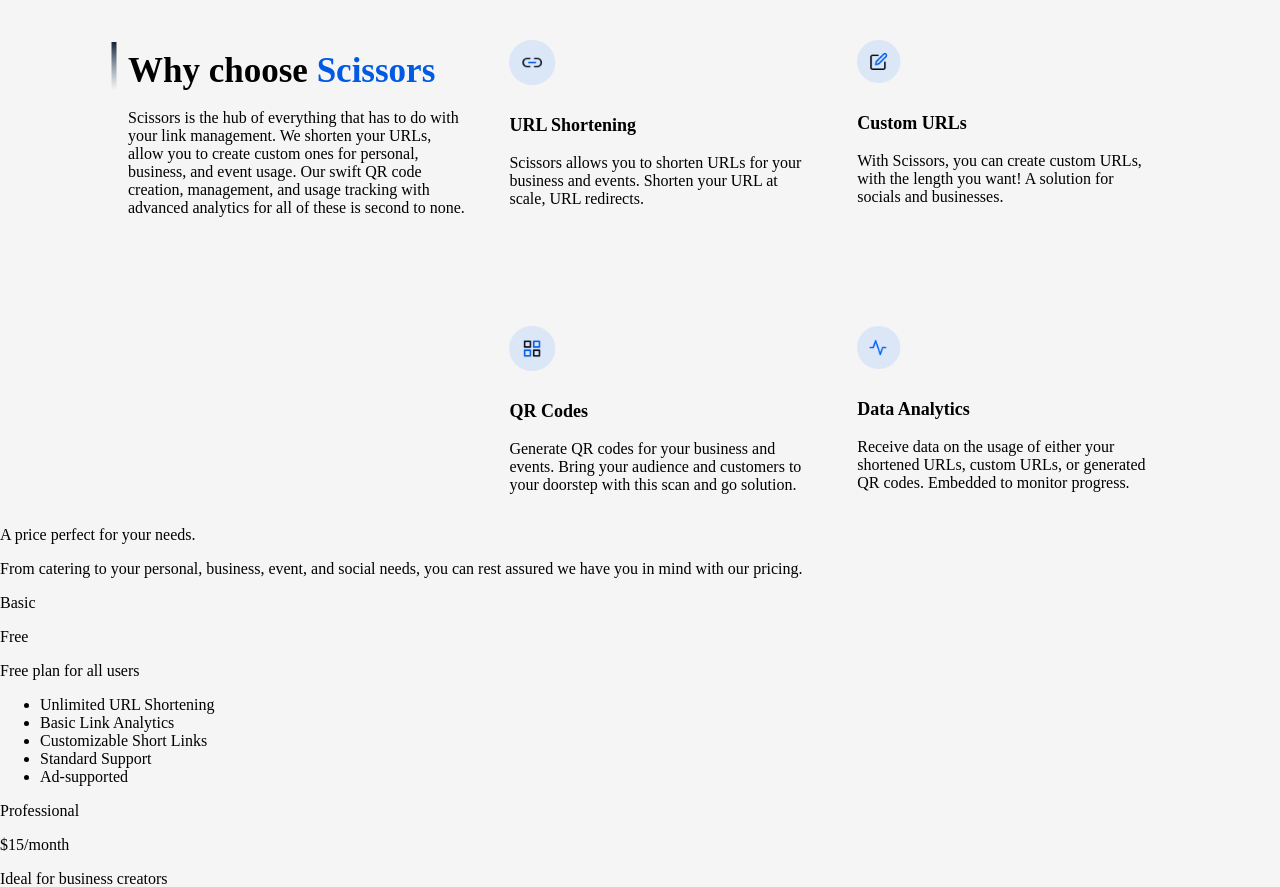
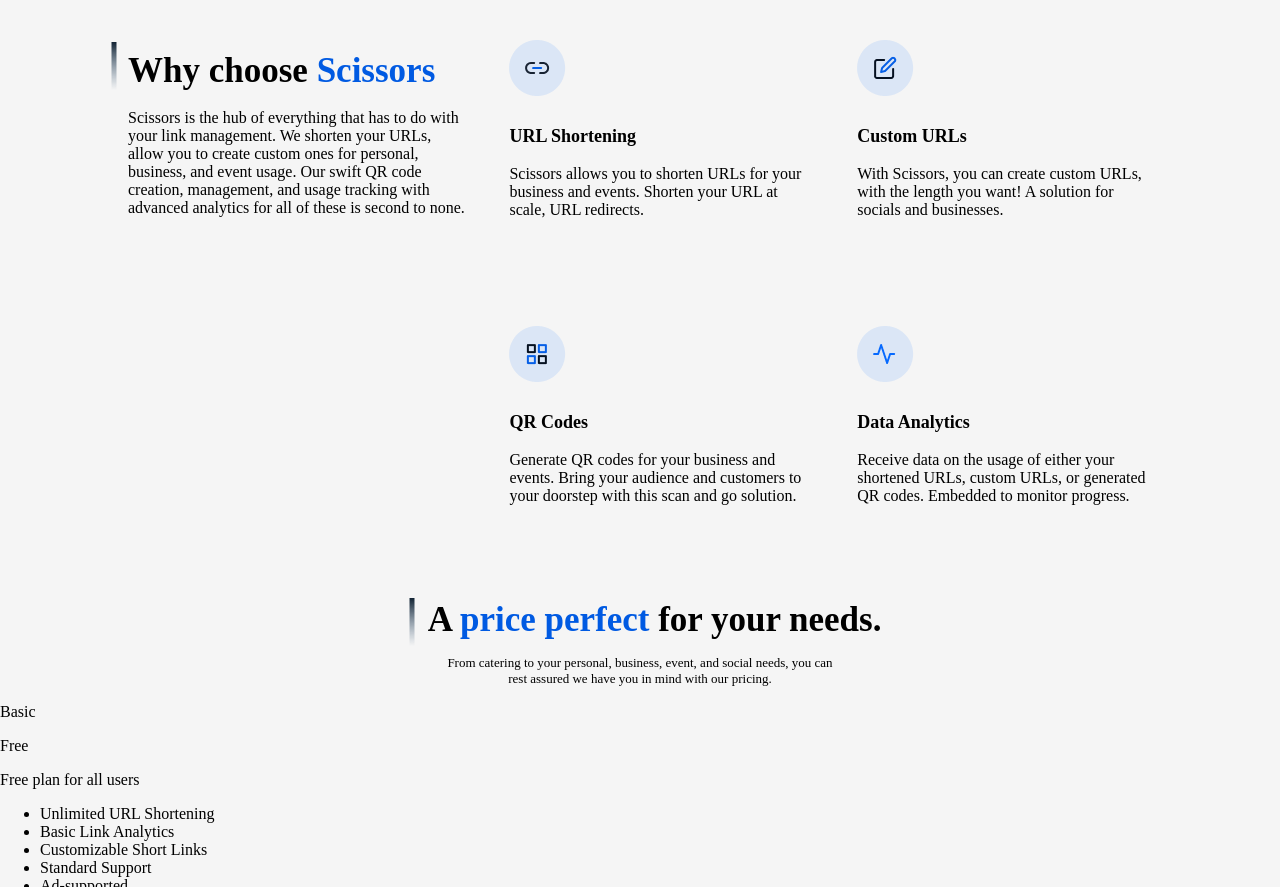
Before and after one commit to globalsmile/AltSchool_of_Engineering_v2_First_Semester_Assignment_Submission, a plain HTML site: page index.html in a window 1280 px wide. Shown: the part 1128-2015 px from the top of the page. Drawn offline with nearby package versions, Linux system fonts and the light colour scheme; a web font is replaced by a local one.

Commit message:
done with section:price perfect

```diff
--- a/assets/css/index.css
+++ b/assets/css/index.css
@@ -130,7 +130,8 @@ p.optimize {
 }
 
 .layout > main > section > div.up-content > p.one-stop > span,
-.layout > main > section > div.down-content > p.sciss-hub > span {
+.layout > main > section > div.down-content > p.sciss-hub > span,
+.layout > main > section > div.perfect > p.price-perfect > b {
   font-size: 35px;
   font-weight: 900;
 }
@@ -176,7 +177,7 @@ p.optimize {
 .layout > main > section > div.down-content > p.data-analytics > img {
   display: grid;
   padding-bottom: 30px;
-  width: 15%;
+
 }
 .layout > main > section > div.down-content > p.sciss-hub > img {
   display: flex;
@@ -188,3 +189,15 @@ p.optimize {
   position: relative;
   top: -15%;
 }
+.layout > main > section > div.perfect > p.price-perfect {
+  font-size: 13px;
+  margin-left: 22%;
+  margin-right: 22%;
+  text-align: var(--pos);
+  padding-top: 5%;
+}
+.layout > main > section > div.perfect > p.price-perfect > b {
+  position: relative;
+  top: -15px;
+  right: -10px;
+}
--- a/index.html
+++ b/index.html
@@ -158,11 +158,13 @@
           </div>
         </section>
         <section class="third-section">
-          <p>A <span>price perfect</span> for your needs.</p>
-          <p>
+          <div class="perfect">
+          <p class="price-perfect">
+            <img src="./assets/img/Line 70.png" alt="">
+           <b> A <span style="color: #005ae2">price perfect</span> for your needs.</b> <br/>
             From catering to your personal, business, event, and social needs,
-            you can rest assured we have you in mind with our pricing.
-          </p>
+            you can <br/> rest assured we have you in mind with our pricing.
+          </p></div>
           <div class="basic">
             <p>Basic</p>
             <p>Free</p>
```
